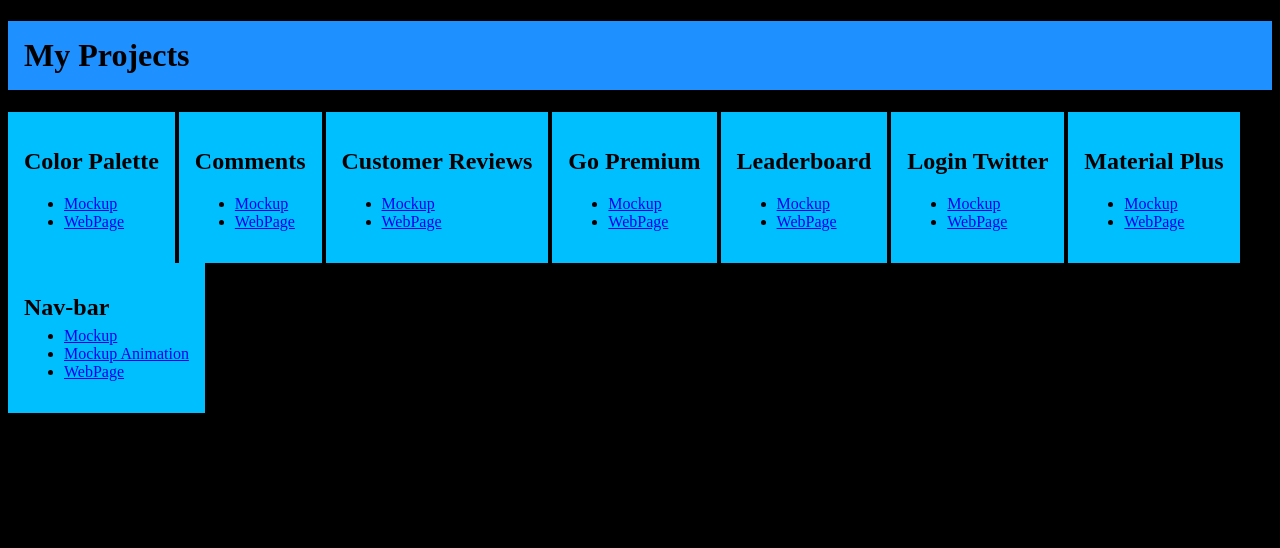
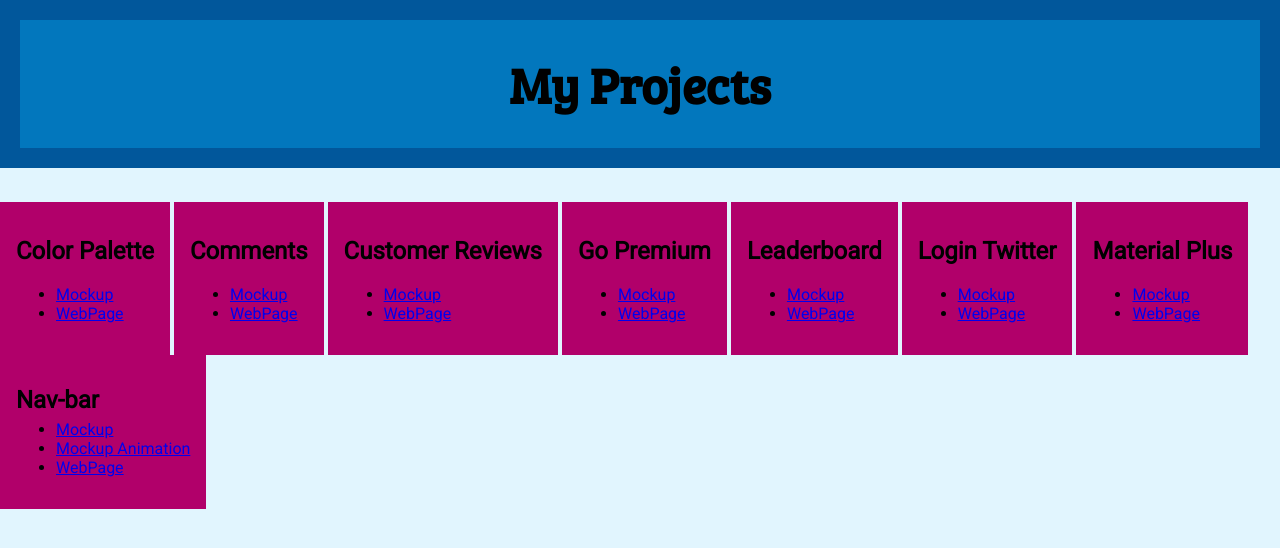
Before and after one commit to brira123/my-project, a plain HTML site: page index.html in a window 1280 px wide. Drawn offline with Linux system fonts and the light colour scheme.

Commit message:
fixes #2

```diff
--- a/index.html
+++ b/index.html
@@ -3,6 +3,8 @@
 <head>
     <title>My Projects</title>
     <link rel="stylesheet" href="style.css">
+    <link href="https://fonts.googleapis.com/css?family=Bree+Serif" rel="stylesheet">
+    <link href="https://fonts.googleapis.com/css?family=Roboto" rel="stylesheet">
 </head>
 <body>
     <h1>My Projects</h1>
--- a/style.css
+++ b/style.css
@@ -1,14 +1,22 @@
 div {
-    background-color: deepskyblue;
+    background-color: #b1006a;
     padding: 16px;
     display: inline-block;
+    font-family: 'Roboto', sans-serif;
 }
 h1 {
-    background-color: DodgerBlue;
-    padding: 16px;
+    background-color: #0277BD;
+    padding: 30px;
+    border: 20px solid #01579B;
+    margin-top: 0;
+    text-align: center;
+    font-weight: bold;
+    font-size: 50px;
+    font-family: 'Bree Serif', serif;
 }
 body {
-    background-color: black;
+    background-color: #E1F5FE;
+    margin: 0;
 }
 .last {
     margin-top: 15px;
```
